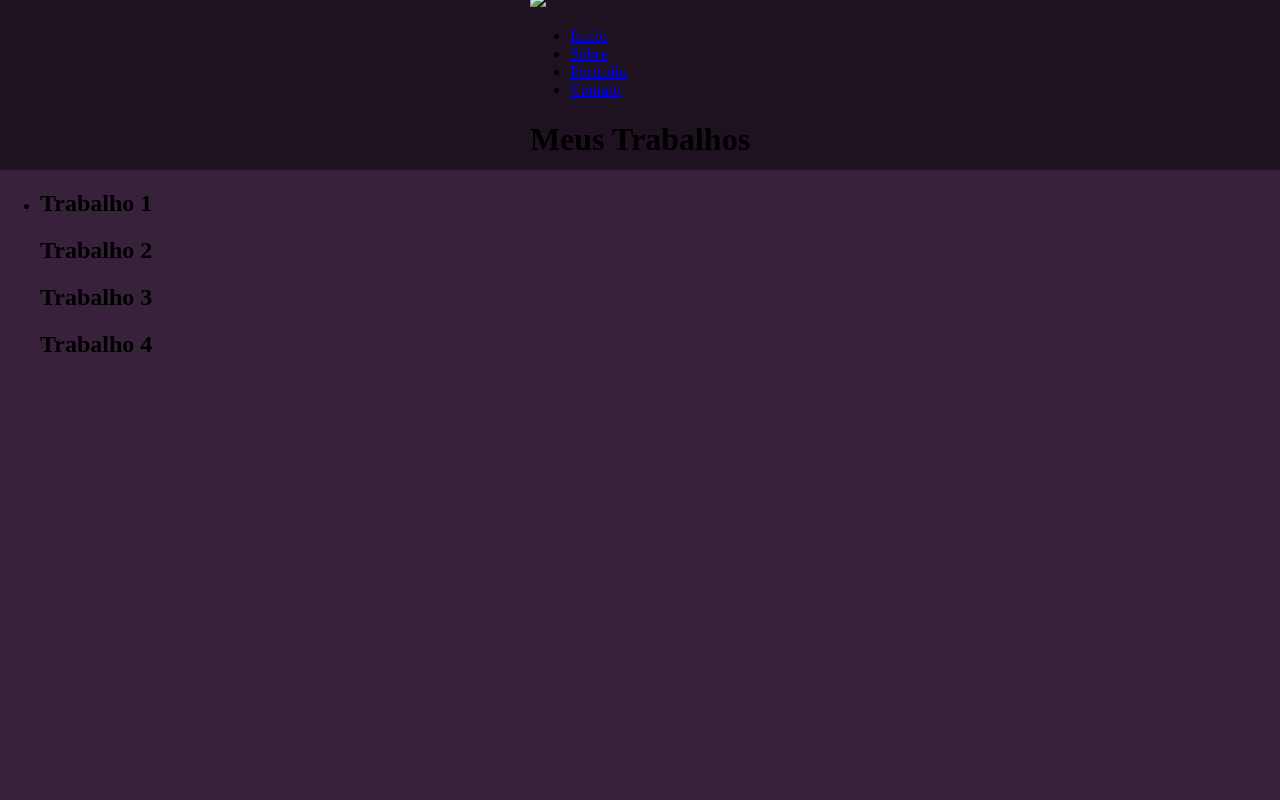
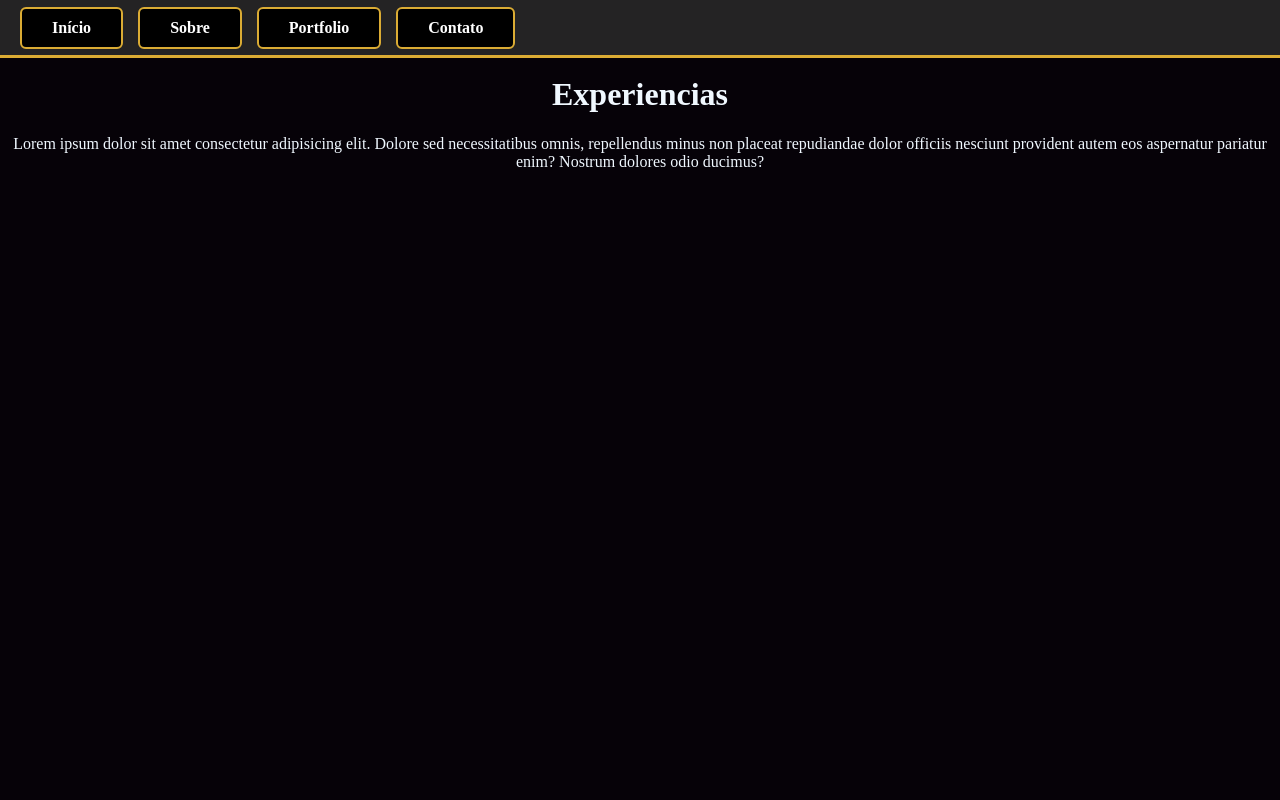
Before and after one commit to Renato-ribeiro-nunes/Projeto-Portifolio, a plain HTML site: page Projeto Portifólio/html/portifolio.html in a window 1280 px wide. Shown: the top 800 px of the page. Drawn offline with Linux system fonts and the light colour scheme.

Commit message:
Algumas melhorias

```diff
--- a/Projeto Portifólio/html/css/style.css
+++ b/Projeto Portifólio/html/css/style.css
@@ -1,17 +1,24 @@
 
 
-/* Estilização do site (cores)*/
+/* Estilização do site (cores da pagina)*/
 header{
     width: 100%;
-    height: 170px;
-    background-color: rgb(31, 18, 32);
+    height: 55px;
+    background-color: rgb(36, 35, 36);
     display: flex;
     justify-content: center;
     align-items: center;
 }
 
+.layout{
+    width: 100%;
+    height: 58px;
+    margin: 0 auto;
+    background: rgb(219, 172, 52);
+}
+
 body{
-    background-color: rgb(56, 33, 58);
+    background-color: rgb(6, 2, 8);
     margin: 0;
     padding: 0;
 }
@@ -21,7 +28,35 @@ footer{
     background-color: rgb(3, 3, 3);
 }
 
-/* Estilização do site (cores da pagina)*/
+/*^^^Estilização do site (cores da pagina)^^^*/
+
+/* Botão,animaçoes e cores*/
+.botao_menu a{
+    text-decoration: none;
+    padding: 10px 30px;
+    background-color: black;
+    color: white;
+    border: 2px solid rgb(219, 172, 52);
+    border-radius: 6px;
+    font-weight: bold;
+}
+
+.botao_menu a:hover{
+    background-color: rgb(219, 172, 52);
+    color: black;
+    transform: scale(1.1);
+    transition: 0.3s ease-in;
+
+}
+/* Botão,animaçoes e cores*/
+
+.textos{
+    color: aliceblue;
+}
+
+footer{
+    color: aliceblue;
+}
 
 .layout {
     text-align: center;
@@ -31,39 +66,12 @@ footer{
     margin-right: 100%;
 }
 
-.botao_menu {
-    text-align: center;
-
-}
 
 .botao_menu ul{
-
     display: flex;
-    justify-content: center;
-    gap: 20px;
+    position: absolute;
+    left: 20px;
+    top: -9px;
+    gap: 15px;
     padding: 0;
-
-
 }
-
-.botao_menu a{
-    text-decoration: none;
-    padding: 17px 35px;
-    background-color: black;
-    color: white;
-    border: 2px groove rgb(219, 172, 52);
-    border-radius: 6px;
-    font-weight: bold;
-
-}
-
-.layout{
-    width: 100%;
-    height: 173px;
-    margin: 0 auto;
-    background: rgb(219, 172, 52);
-}
-
-footer{
-    color: aliceblue;
-}
--- a/Projeto Portifólio/html/portifolio.html
+++ b/Projeto Portifólio/html/portifolio.html
@@ -7,62 +7,42 @@
 		<link rel="stylesheet" href="css/style.css">
 	</head>
 	<body>
+		<div class="layout">
 			<header>
 				<div class="container">
 					<div class="logo">
 						<a href="index.html">
-						<img src="images/perfil.jpg">
+
 						</a>
 					</div>
-				<div class="links">
+				</div>
+
+				<div class="botao_menu">
 					<nav>
 						<ul>
-							<li><a href="index.html">Início</a></li>
-							<li><a href="sobre.html">Sobre</a></li>
-							<li><a href="portifolio.html">Portfolio</a></li>
-							<li><a href="contato.html">Contato</a></li>
+							<a href="index.html">Início</a></li>
+							<a href="sobre.html">Sobre</a></li>
+							<a href="portifolio.html">Portfolio</a></li>
+							<a href="contato.html">Contato</a></li>
 						</ul>
 					</nav>
-				</div>
-
-				<h1>Meus <strong>Trabalhos</strong></h1>
 				</div>
 			</header>
 
 			<main>
-			<section class="portfolio">
-				<div class="container">
-					<ul>
-						<li>
-							<h1>
-                                Trabalho 1
-                            </h1>
-
-							<h1>
-                                Trabalho 2
-                            </h1>
-
-							<h1>
-                                Trabalho 3
-                            </h1>
-
-							<h1>
-                                Trabalho 4
-                            </h1>
-
-						</li>
-
-
-					</ul>
+				<div class="textos">
+					<h1><strong>Experiencias</strong></h1>
+					<p>Lorem ipsum dolor sit amet consectetur adipisicing elit. Dolore sed necessitatibus omnis, repellendus minus non placeat repudiandae dolor officiis nesciunt provident autem eos aspernatur pariatur enim? Nostrum dolores odio ducimus?</p>
 				</div>
-			</section>
 			</main>
 
 			<footer>
 				<div class="logo-rodape">
+					<br> <small>reservados a Kaique e Renato 2025</small>
 
-				<p>Rodapé Portifólio</p>
 				</div>
 			</footer>
+		</div>
+
 	</body>
 	</html>
```
Also changed, not shown: Projeto Portifólio/html/contato.html (+18 -21 lines), Projeto Portifólio/html/index.html (+6 -8 lines), Projeto Portifólio/html/sobre.html (+18 -17 lines). Lines whose indentation alone changed are shown as unchanged.
